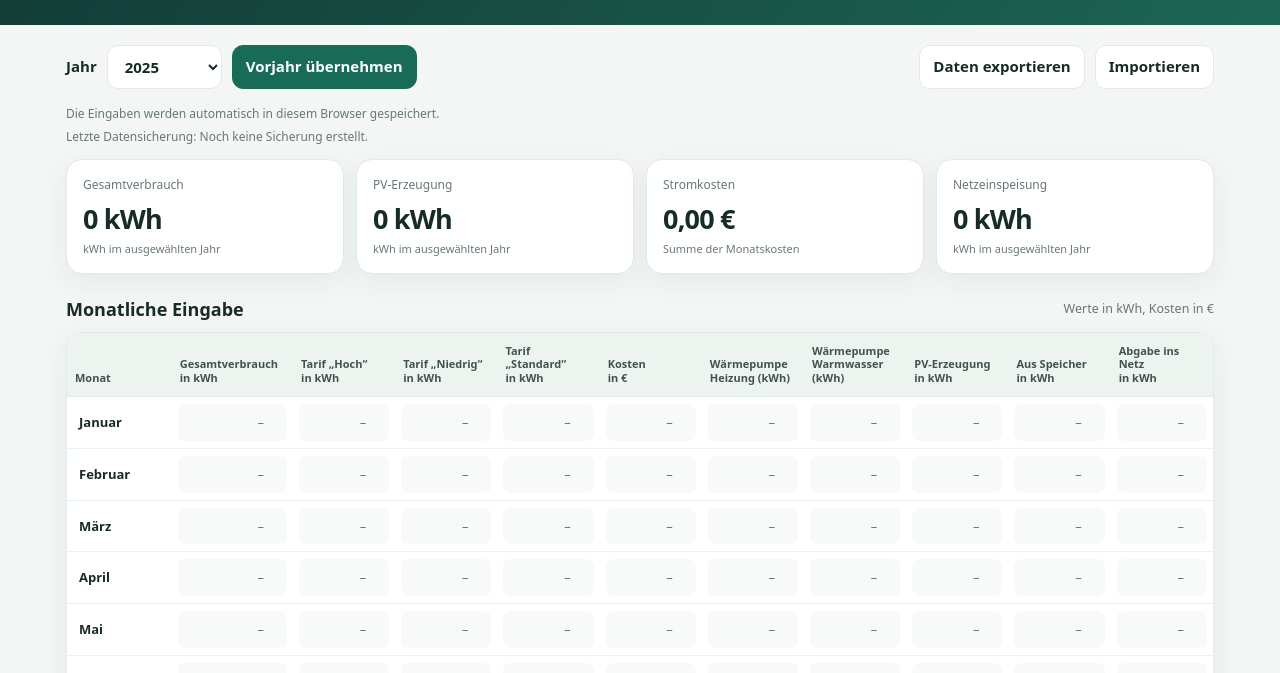
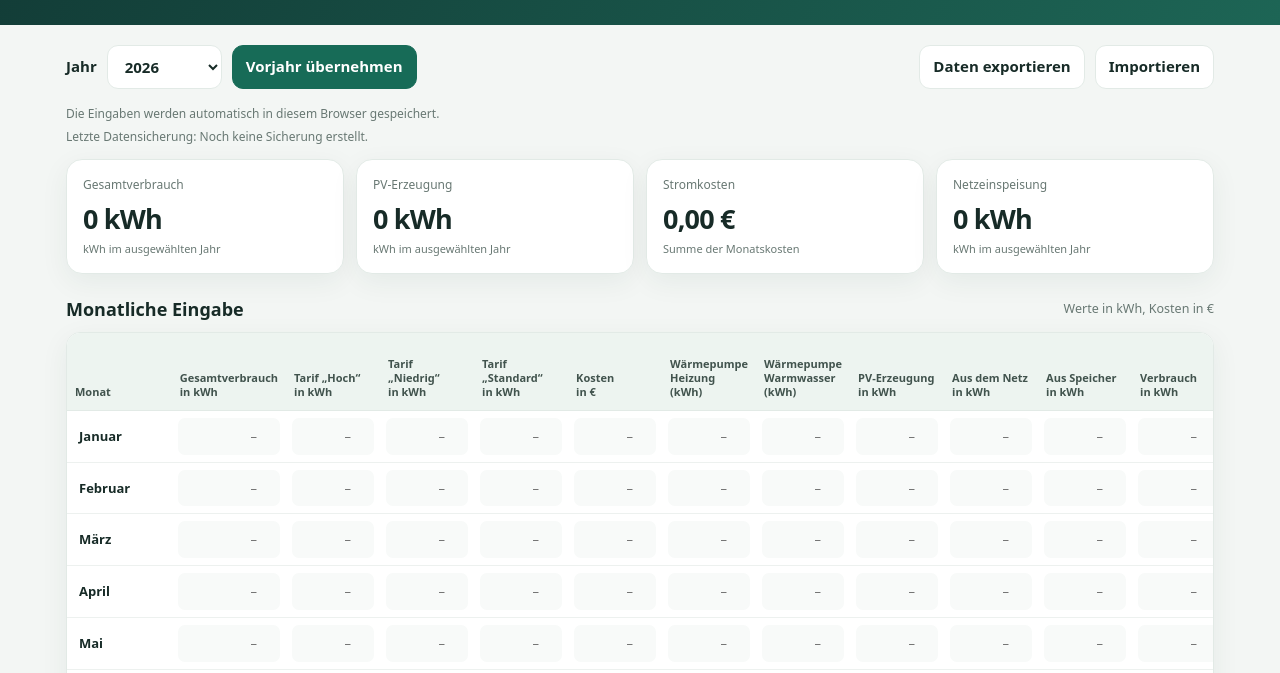
Before and after one commit to andytina3-del/stromverbrauch-app, a plain HTML site: page index.html in a window 1280 px wide. Shown: the part 127-800 px from the top of the page. Drawn offline with Linux system fonts and the light colour scheme.

Commit message:
Add files via upload

```diff
--- a/index.html
+++ b/index.html
@@ -57,7 +57,7 @@ input[type=file]{display:none}
  <div class="card"><div class="kpi-label">Netzeinspeisung</div><div class="kpi-value" id="kpi-feed">–</div><div class="kpi-sub">kWh im ausgewählten Jahr</div></div>
 </div>
 <div class="section-head"><h2>Monatliche Eingabe</h2><small>Werte in kWh, Kosten in €</small></div>
-<div class="table-wrap"><table><thead><tr><th>Monat</th><th>Gesamtverbrauch<br>in kWh</th><th>Tarif „Hoch“<br>in kWh</th><th>Tarif „Niedrig“<br>in kWh</th><th>Tarif „Standard“<br>in kWh</th><th>Kosten<br>in €</th><th>Wärmepumpe<br>Heizung (kWh)</th><th>Wärmepumpe<br>Warmwasser (kWh)</th><th>PV-Erzeugung<br>in kWh</th><th>Aus Speicher<br>in kWh</th><th>Abgabe ins Netz<br>in kWh</th></tr></thead><tbody id="monthRows"></tbody><tfoot id="totals"></tfoot></table></div>
+<div class="table-wrap"><table><thead><tr><th>Monat</th><th>Gesamtverbrauch<br>in kWh</th><th>Tarif „Hoch“<br>in kWh</th><th>Tarif „Niedrig“<br>in kWh</th><th>Tarif „Standard“<br>in kWh</th><th>Kosten<br>in €</th><th>Wärmepumpe<br>Heizung (kWh)</th><th>Wärmepumpe<br>Warmwasser (kWh)</th><th>PV-Erzeugung<br>in kWh</th><th>Aus dem Netz<br>in kWh</th><th>Aus Speicher<br>in kWh</th><th>Verbrauch<br>in kWh</th><th>Stromabgabe ins Netz<br>in kWh</th><th>Stromabgabe in den Speicher<br>in kWh</th></tr></thead><tbody id="monthRows"></tbody><tfoot id="totals"></tfoot></table></div>
 <div class="section-head"><h2>Diagramme</h2><small>Aktuelles Jahr · Monatswerte</small></div>
 <div class="charts">
  <div class="card chart-card"><h3>Verbrauch &amp; PV-Erzeugung</h3><p>Monatlicher Vergleich in kWh</p><canvas id="energyChart"></canvas></div>
@@ -70,18 +70,36 @@ input[type=file]{display:none}
  <div class="compare"><label>Jahr A <select id="yearA"></select></label><label>Jahr B <select id="yearB"></select></label><button id="compareBtn" class="primary">Vergleichen</button></div>
  <div id="compareResult" class="compare-result">Wähle zwei Jahre aus, um die Jahressummen zu vergleichen.</div>
 </div>
-<div class="footer">Hinweis: Die Daten werden nur lokal im Browser dieses Geräts gespeichert. Exportiere regelmäßig eine Sicherung. Für die Nutzung auf mehreren Geräten bitte die JSON-Datei übertragen und dort importieren.</div>
+<div class="footer">Hinweis: Erfassungszeitraum: 2026–2045. Die Daten werden nur lokal im Browser dieses Geräts gespeichert. Exportiere regelmäßig eine Sicherung. Für die Nutzung auf mehreren Geräten bitte die JSON-Datei übertragen und dort importieren.</div>
 </main>
 <script>
 const months=['Januar','Februar','März','April','Mai','Juni','Juli','August','September','Oktober','November','Dezember'];
 const fields=[
  ['cons','Gesamtverbrauch'],['high','Tarif Hoch'],['low','Tarif Niedrig'],['standard','Tarif Standard'],['cost','Kosten'],
- ['heat','Wärmepumpe Heizung'],['water','Wärmepumpe Warmwasser'],['pv','PV-Erzeugung'],['storage','Aus Speicher'],['feed','Abgabe ins Netz']
+ ['heat','Wärmepumpe Heizung'],['water','Wärmepumpe Warmwasser'],['pv','PV-Erzeugung'],['grid','Aus dem Netz'],['storage','Aus Speicher'],['usage','Verbrauch'],['feed','Stromabgabe ins Netz'],['storageIn','Stromabgabe in den Speicher']
 ];
-const STORE='stromuebersicht_2025_2040_v1';let data=load();let year=2025;
+const STORE='stromuebersicht_2026_2045_v2';
+const LEGACY_STORE='stromuebersicht_2025_2040_v1';
+let data=load();let year=2026;
 function blankYear(){return Array.from({length:12},()=>Object.fromEntries(fields.map(([k])=>[k,''])));}
-function load(){try{return JSON.parse(localStorage.getItem(STORE))||{};}catch(e){return {};}}
-function ensure(y){if(!data[y])data[y]=blankYear();if(data[y].length!==12)data[y]=blankYear();}
+function load(){
+ try{
+  const current=localStorage.getItem(STORE);
+  if(current)return JSON.parse(current)||{};
+  const legacy=JSON.parse(localStorage.getItem(LEGACY_STORE)||'{}')||{};
+  const migrated={};
+  for(let y=2026;y<=2040;y++)if(legacy[y])migrated[y]=legacy[y];
+  return migrated;
+ }catch(e){return {};}
+}
+function ensure(y){
+ if(!data[y]||data[y].length!==12)data[y]=blankYear();
+ data[y]=data[y].map(row=>{
+  const item=(row&&typeof row==='object')?row:{};
+  fields.forEach(([k])=>{if(item[k]===undefined||item[k]===null)item[k]='';});
+  return item;
+ });
+}
 function showBackupDate(){
  const stamp=localStorage.getItem('stromuebersicht_last_backup');
  document.getElementById('backupStatus').textContent=stamp ? 'Letzte Datensicherung: '+new Date(stamp).toLocaleString('de-DE') : 'Letzte Datensicherung: Noch keine Sicherung erstellt.';
@@ -91,11 +109,11 @@ const fmt=n=>new Intl.NumberFormat('de-DE',{maximumFractionDigits:1}).format(n);
 const money=n=>new Intl.NumberFormat('de-DE',{style:'currency',currency:'EUR',maximumFractionDigits:2}).format(n);
 const val=(y,m,k)=>Number(data[y]?.[m]?.[k])||0;
 function sum(y,k){return months.reduce((s,_,i)=>s+val(y,i,k),0);}
-function setupSelect(el,selected){el.innerHTML='';for(let y=2025;y<=2040;y++){let o=document.createElement('option');o.value=y;o.textContent=y;o.selected=y===selected;el.append(o);}}
+function setupSelect(el,selected){el.innerHTML='';for(let y=2026;y<=2045;y++){let o=document.createElement('option');o.value=y;o.textContent=y;o.selected=y===selected;el.append(o);}}
 function render(){ensure(year);setupSelect(document.getElementById('yearSelect'),year);let body=document.getElementById('monthRows');body.innerHTML='';
  months.forEach((m,i)=>{let tr=document.createElement('tr');let td=document.createElement('td');td.className='month';td.textContent=m;tr.append(td);
  fields.forEach(([k,label])=>{let cell=document.createElement('td'),inp=document.createElement('input');inp.type='number';inp.inputMode='decimal';inp.min='0';inp.step='any';inp.placeholder='–';inp.setAttribute('aria-label',m+' '+label);inp.value=data[year][i][k];inp.addEventListener('input',()=>{data[year][i][k]=inp.value;save();update();});cell.append(inp);tr.append(cell);});body.append(tr);});
- update();setupSelect(document.getElementById('yearA'),year);setupSelect(document.getElementById('yearB'),Math.min(2040,year+1));}
+ update();setupSelect(document.getElementById('yearA'),year);setupSelect(document.getElementById('yearB'),Math.min(2045,year+1));}
 function update(){let keys=fields.map(x=>x[0]);document.getElementById('totals').innerHTML='<tr><td>Jahressumme</td>'+keys.map(k=>'<td style="text-align:right">'+(k==='cost'?money(sum(year,k)):fmt(sum(year,k)))+'</td>').join('')+'</tr>';
  document.getElementById('kpi-cons').textContent=fmt(sum(year,'cons'))+' kWh';document.getElementById('kpi-pv').textContent=fmt(sum(year,'pv'))+' kWh';document.getElementById('kpi-cost').textContent=money(sum(year,'cost'));document.getElementById('kpi-feed').textContent=fmt(sum(year,'feed'))+' kWh';drawCharts();}
 function canvas(id){let c=document.getElementById(id),r=c.getBoundingClientRect(),dpr=window.devicePixelRatio||1;c.width=Math.max(300,r.width*dpr);c.height=230*dpr;let x=c.getContext('2d');x.scale(dpr,dpr);return {x,w:r.width,h:230};}
@@ -106,22 +124,22 @@ function bars(id,series,unit){let {x,w,h}=canvas(id),left=38,right=8,top=12,bott
 function drawCharts(){bars('energyChart',[{name:'Verbrauch',values:months.map((_,i)=>val(year,i,'cons')),color:'#26745e'},{name:'PV',values:months.map((_,i)=>val(year,i,'pv')),color:'#e3a33e'}],'kWh');
  bars('costChart',[{name:'Kosten €',values:months.map((_,i)=>val(year,i,'cost')),color:'#3976a8'}],'€');
  bars('heatChart',[{name:'Heizung',values:months.map((_,i)=>val(year,i,'heat')),color:'#d58a35'},{name:'Warmwasser',values:months.map((_,i)=>val(year,i,'water')),color:'#6e9fc2'}],'kWh');
- bars('pvChart',[{name:'PV',values:months.map((_,i)=>val(year,i,'pv')),color:'#e3a33e'},{name:'Speicher',values:months.map((_,i)=>val(year,i,'storage')),color:'#3976a8'},{name:'Netz',values:months.map((_,i)=>val(year,i,'feed')),color:'#26745e'}],'kWh');}
-function compare(){let a=+document.getElementById('yearA').value,b=+document.getElementById('yearB').value;ensure(a);ensure(b);let metrics=[['cons','Verbrauch','kWh'],['pv','PV-Erzeugung','kWh'],['cost','Kosten','€'],['feed','Netzeinspeisung','kWh'],['heat','Wärmepumpe Heizung','kWh'],['water','Wärmepumpe Warmwasser','kWh']];document.getElementById('compareResult').innerHTML='<div style="overflow-x:auto"><table style="min-width:440px"><thead><tr><th>Kennzahl</th><th>'+a+'</th><th>'+b+'</th><th>Differenz</th></tr></thead><tbody>'+metrics.map(([k,n,u])=>{let av=sum(a,k),bv=sum(b,k),d=bv-av;return '<tr><td>'+n+'</td><td>'+ (u==='€'?money(av):fmt(av)+' '+u)+'</td><td>'+(u==='€'?money(bv):fmt(bv)+' '+u)+'</td><td style="color:'+(d>0?'#a65b35':d<0?'#26745e':'inherit')+'">'+(d>0?'+':'')+(u==='€'?money(d):fmt(d)+' '+u)+'</td></tr>';}).join('')+'</tbody></table></div>';}
+ bars('pvChart',[{name:'PV-Erzeugung',values:months.map((_,i)=>val(year,i,'pv')),color:'#e3a33e'},{name:'Aus Netz',values:months.map((_,i)=>val(year,i,'grid')),color:'#3976a8'},{name:'Aus Speicher',values:months.map((_,i)=>val(year,i,'storage')),color:'#6e9fc2'},{name:'Ins Netz',values:months.map((_,i)=>val(year,i,'feed')),color:'#26745e'},{name:'In Speicher',values:months.map((_,i)=>val(year,i,'storageIn')),color:'#d58a35'}],'kWh');}
+function compare(){let a=+document.getElementById('yearA').value,b=+document.getElementById('yearB').value;ensure(a);ensure(b);let metrics=[['cons','Gesamtverbrauch','kWh'],['pv','PV-Erzeugung','kWh'],['grid','Aus dem Netz','kWh'],['usage','Verbrauch','kWh'],['cost','Kosten','€'],['feed','Stromabgabe ins Netz','kWh'],['storageIn','Stromabgabe in den Speicher','kWh'],['heat','Wärmepumpe Heizung','kWh'],['water','Wärmepumpe Warmwasser','kWh']];document.getElementById('compareResult').innerHTML='<div style="overflow-x:auto"><table style="min-width:440px"><thead><tr><th>Kennzahl</th><th>'+a+'</th><th>'+b+'</th><th>Differenz</th></tr></thead><tbody>'+metrics.map(([k,n,u])=>{let av=sum(a,k),bv=sum(b,k),d=bv-av;return '<tr><td>'+n+'</td><td>'+ (u==='€'?money(av):fmt(av)+' '+u)+'</td><td>'+(u==='€'?money(bv):fmt(bv)+' '+u)+'</td><td style="color:'+(d>0?'#a65b35':d<0?'#26745e':'inherit')+'">'+(d>0?'+':'')+(u==='€'?money(d):fmt(d)+' '+u)+'</td></tr>';}).join('')+'</tbody></table></div>';}
 document.getElementById('yearSelect').addEventListener('change',e=>{year=+e.target.value;render();});
-document.getElementById('copyPrev').addEventListener('click',()=>{if(year===2025){alert('Für 2025 gibt es kein Vorjahr in dieser App.');return;}if(!confirm('Die Monatswerte aus '+(year-1)+' nach '+year+' kopieren? Vorhandene Werte im Zieljahr werden überschrieben.'))return;ensure(year-1);data[year]=JSON.parse(JSON.stringify(data[year-1]));save();render();});
+document.getElementById('copyPrev').addEventListener('click',()=>{if(year===2026){alert('Für 2026 gibt es kein Vorjahr in dieser App.');return;}if(!confirm('Die Monatswerte aus '+(year-1)+' nach '+year+' kopieren? Vorhandene Werte im Zieljahr werden überschrieben.'))return;ensure(year-1);data[year]=JSON.parse(JSON.stringify(data[year-1]));save();render();});
 document.getElementById('compareBtn').addEventListener('click',compare);
 document.getElementById('exportBtn').addEventListener('click',()=>{
  let blob=new Blob([JSON.stringify(data,null,2)],{type:'application/json'});
  let url=URL.createObjectURL(blob),a=document.createElement('a');
- a.href=url;a.download='stromdaten-2025-2040.json';a.click();
+ a.href=url;a.download='stromdaten-2026-2045.json';a.click();
  setTimeout(()=>URL.revokeObjectURL(url),1000);
  localStorage.setItem('stromuebersicht_last_backup',new Date().toISOString());
  showBackupDate();
  document.getElementById('saveStatus').textContent='✓ Sicherungsdatei wurde erstellt. Bitte im Ordner Downloads aufbewahren.';
 });
-document.getElementById('importFile').addEventListener('change',e=>{let f=e.target.files[0];if(!f)return;let r=new FileReader();r.onload=()=>{try{let obj=JSON.parse(r.result);if(!obj||typeof obj!=='object')throw 0;for(let y=2025;y<=2040;y++)if(obj[y]&&Array.isArray(obj[y])&&obj[y].length===12)data[y]=obj[y];save();render();alert('Daten wurden importiert.');}catch(err){alert('Die Datei konnte nicht gelesen werden. Bitte eine zuvor exportierte JSON-Datei wählen.');}};r.readAsText(f);e.target.value='';});
-window.addEventListener('resize',()=>drawCharts());for(let y=2025;y<=2040;y++)ensure(y);render();showBackupDate();
+document.getElementById('importFile').addEventListener('change',e=>{let f=e.target.files[0];if(!f)return;let r=new FileReader();r.onload=()=>{try{let obj=JSON.parse(r.result);if(!obj||typeof obj!=='object')throw 0;for(let y=2026;y<=2045;y++)if(obj[y]&&Array.isArray(obj[y])&&obj[y].length===12)data[y]=obj[y];save();render();alert('Daten wurden importiert.');}catch(err){alert('Die Datei konnte nicht gelesen werden. Bitte eine zuvor exportierte JSON-Datei wählen.');}};r.readAsText(f);e.target.value='';});
+window.addEventListener('resize',()=>drawCharts());for(let y=2026;y<=2045;y++)ensure(y);render();showBackupDate();
 </script>
 
 <script>
--- a/sw.js
+++ b/sw.js
@@ -1,4 +1,4 @@
-const CACHE="stromuebersicht-v2";
+const CACHE="stromuebersicht-v3";
 const FILES=["./","./index.html","./manifest.webmanifest","./icon-192.png","./icon-512.png"];
 self.addEventListener("install",e=>e.waitUntil(caches.open(CACHE).then(c=>c.addAll(FILES))));
 self.addEventListener("activate",e=>e.waitUntil(caches.keys().then(keys=>Promise.all(keys.filter(k=>k!==CACHE).map(k=>caches.delete(k))))));
```
